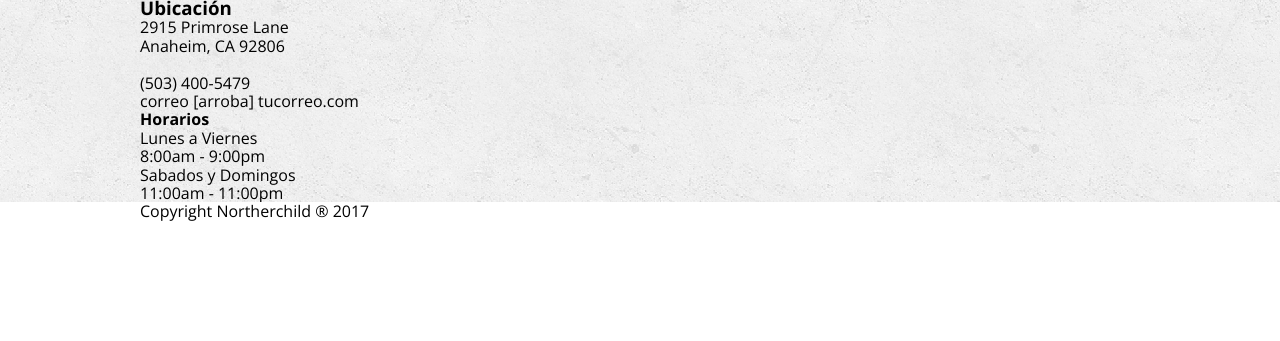
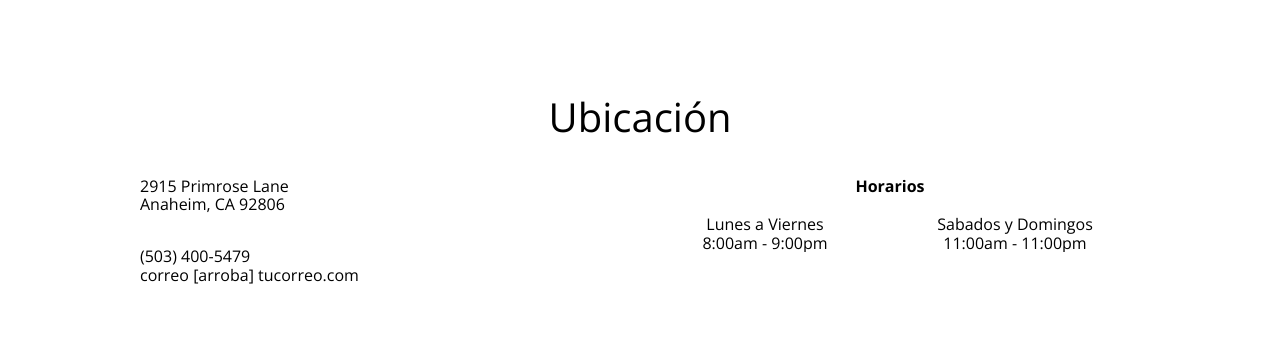
Before and after one commit to northerchild/Cafe_WebSite, a plain HTML site: page index.html in a window 1280 px wide. Shown: the part 2709-3050 px from the top of the page. Before the commit the page ends 2930 px from the top, so only its background shows below. Drawn offline with nearby package versions, Linux system fonts and the light colour scheme.

Commit message:
Se agrega los estilos css a la seccion de ubicacion

```diff
--- a/css/estilos.css
+++ b/css/estilos.css
@@ -245,3 +245,59 @@ header .textos h3
 	opacity: 1;
 	-webkit-transform: scale(1.03);
 }
+
+/*--Fin Galeria--*/
+
+/*--Ubicacion--*/
+
+.main .ubicacion
+{
+	background: #fff;
+	padding: 60px 0;
+	overflow: hidden;
+}
+
+.main .ubicacion .titulo
+{
+	text-align: center;
+	font-size: 40px;
+	line-height: 40px;
+	font-weight: 300;
+	margin: 40px;
+}
+
+.main .ubicacion .direccion
+{
+	float: left;
+	width: 50%;
+	text-align: left;
+}
+
+.main .ubicacion .horarios
+{
+	float: right;
+	width: 50%;
+	text-align: right;
+	overflow: hidden;
+}
+
+.main .ubicacion .direccion .calle
+{
+	margin-bottom:15px;
+}
+
+.main .ubicacion .horarios h4
+{
+	text-align: center;
+	margin-bottom: 20px;
+}
+
+.main .ubicacion .horarios .entre-semana,
+.main .ubicacion .horarios .fin-semana
+{
+	width: 50%;
+	float: left;
+	text-align: center;
+}
+
+/*--Fin Ubicacion--*/
--- a/index.html
+++ b/index.html
@@ -163,7 +163,7 @@
 		<!--Ubicación-->
 			<section class="ubicacion" id="ubicacion">
 				<div class="contenedor">
-					<h3 class="ubicacion">Ubicación</h3>
+					<h3 class="titulo">Ubicación</h3>
 					<div class="direccion">
 						<p class="calle">2915 Primrose Lane<br />Anaheim, CA 92806</p><br>
 						<p class="telefono">(503) 400-5479</p>
```
